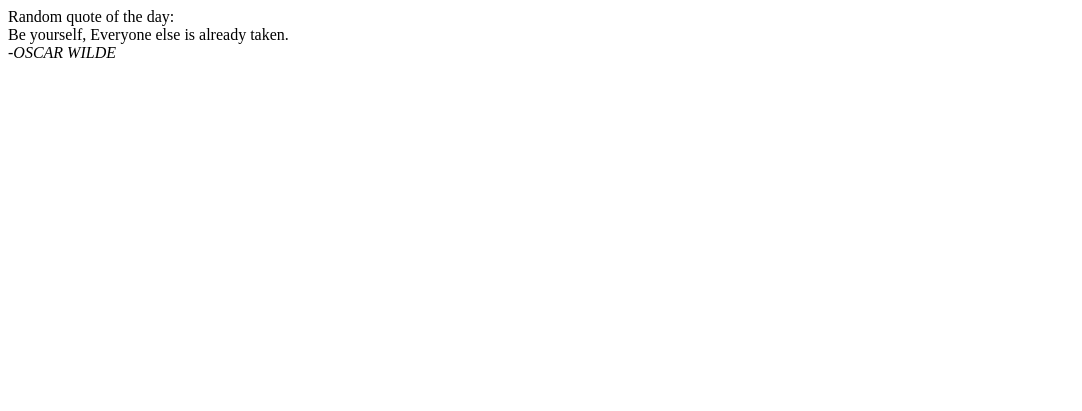
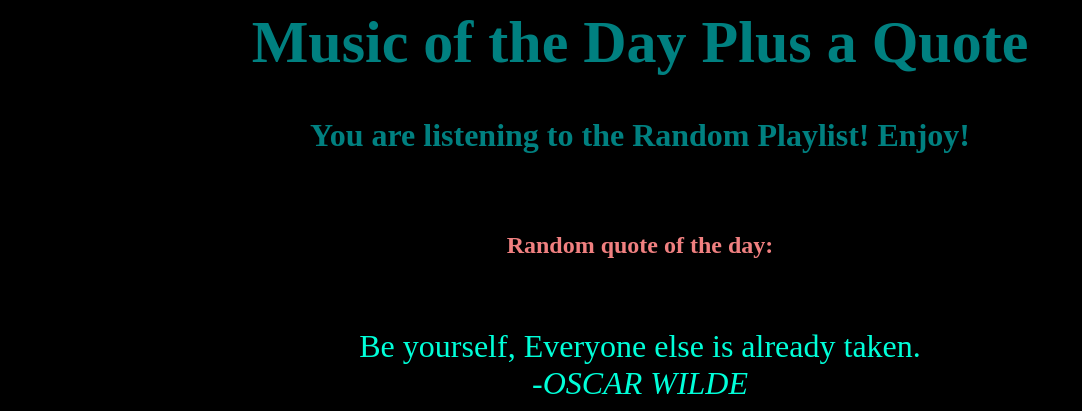
Before and after one commit to Irais1/HomeWork2, a PHP site: page / in a window 1280 px wide. Shown: the top 411 px of the page, without its empty margins (0-1082 px from the left). Run offline with PHP 8.4, Linux system fonts and the light colour scheme.

Commit message:
pics and music

```diff
--- a/index.php
+++ b/index.php
@@ -1,6 +1,19 @@
 <html>
 
+
+
+    <head>
+        <meta charset = "utf-8"/>
+        <title>Irais Gopar: Random website</title>
+
+        <link href ="style/style.css" rel =" stylesheet" type = "text/css"/>
+    </head>
+
+
     <body>
+        <header>
+            <h1 style="font-size:60px;">Music of the Day Plus a Quote</h1>
+        </header>
         <!--num = rand(1,3);-->
         <!--num = rand (0,3);-->
 
@@ -13,10 +26,10 @@
 
         function playStudy($num, $x)
         {
-            echo "You are listening to the Study playList!";
+            echo "<h1>You are listening to the Study playList!</h1> </br> </br>";
             $study = array('1.mp3','2.mp3','3.mp3');
-            $quotes = array("Believing in yourself.","Cultivating a success mindset.", "Overcoming procrastination.", "Not making excuses.");
-            echo "Your random quote is: </br> </br>";
+            $quotes = array("<p>Believing in yourself.</p>","<p>Cultivating a success mindset.</p>", "<p>Overcoming procrastination.</p>", "<p>Not making excuses.</p>");
+            echo "<h2>Your random quote is: </h2></br> </br>";
             echo $quotes[$x];
           echo "<audio autoplay loop>
                     <source src= music/study/$study[$num] type=audio/mpeg>
@@ -31,12 +44,13 @@
         }
         function playRandom($num, $x)
         {
-            $random = array('music/random/1.mp3','music/random/2.mp3','music/random/1.mp3'
+            echo "<h1>You are listening to the Random Playlist! Enjoy!</h1> </br> </br>";
+            $random = array('music/random/1.mp3','music/random/2.mp3','music/random/NumaNuma.mp3'
             );
             //$i = rand(0,3);
-            $q2 = array("Be yourself, Everyone else is already taken. </br><i> -OSCAR WILDE</i>","SOMETIMES YOU WAKE UP. SOMETIMES THE FALL KILLS YOU. AND SOMETIMES, WHEN YOU FALL, YOU FLY. </br> <i> -NEIL GAIMAN, THE SANDMAN</i>", "If you set your goals ridiculously high and it is a failure, you will fail above everyone elses success.</br><i> -James Cameron</i>","Be nice to people on your way up because you meet them on your way down.</br><i>-Jimmy Durante</i>" );
-           echo "Random quote of the day: </br>".$q2[$x];
-           echo "<audio autoplay>
+            $q2 = array("<p>Be yourself, Everyone else is already taken. </br><i> -OSCAR WILDE</i></p>","<p>SOMETIMES YOU WAKE UP. SOMETIMES THE FALL KILLS YOU. AND SOMETIMES, WHEN YOU FALL, YOU FLY. </br> <i> -NEIL GAIMAN, THE SANDMAN</i></p>", "<p>If you set your goals ridiculously high and it is a failure, you will fail above everyone elses success.</br><i> -James Cameron</i></p>","<p>Be nice to people on your way up because you meet them on your way down.</br><i>-Jimmy Durante</i></p>" );
+           echo "<h2>Random quote of the day: </h2></br>".$q2[$x];
+           echo "<audio autoplay loop>
                     <source src= $random[$num] type=audio/mpeg>
                     Your browser does not support the audio element.
                     </audio>";
@@ -46,6 +60,7 @@
             $num = rand(0,2);
             $x = rand(0,3);
             $c = rand(0,1);
+
             if($c == 0)
                 playStudy($num, $x);
             else
@@ -55,7 +70,12 @@
     ?>
 
     </body>
-
+     <footer id="fter">
+            <hr>
+            CST 336. 2018&copy; Gopar<br />
+            <strong>Disclaimer:</strong> This website is used for academic purposes only.<br />
+            <img src="https://csumb.edu/sites/default/files/styles/profile_large/public/photo_1_6.jpg?itok=N4I4g9Wl">
+        </footer>
     <!--<button type="Study">Study!</button>-->
 
 
--- /dev/null
+++ b/style/style.css
@@ -0,0 +1,46 @@
+body{
+    background-color:000000;
+    color: #F08080;
+}
+header,main,nav,footer
+{
+    text-align:center;
+}
+footer{
+    clear:left;
+    font-size:1em;
+    color:green;
+}
+#fter img
+{
+    width:10%;
+}
+p
+{
+    text-align: center;
+    /*color:#8B0000;*/
+    color: #00FFD9;
+    font-size: 2em;
+}
+h1
+{
+    text-align:center;
+    color:#008080;
+
+}
+h2
+{
+    text-align: center;
+}
+/*nav a {*/
+/*    padding: 15px;*/
+/*    padding-bottom:4px;*/
+/*    font-size: 1.8em;*/
+/*    text-decoration: none;*/
+/*    color: white;*/
+/*}*/
+/*nav a:hover{*/
+/*    border-bottom: 2px orange solid;*/
+/*    font-size: 2em;*/
+/*    transition: .9s;*/
+/*}*/
```
Also changed, not shown: pics/bridge.jpg (added), pics/buck-full-moon.jpg (added), pics/cherryBlossem.jpg (added), pics/korea.jpg (added), pics/lowTides.jpg (added), pics/paris2.jpg (added), pics/rain.png (added), pics/snow.png (added), pics/waterfall.gif (added), 2 other files.
